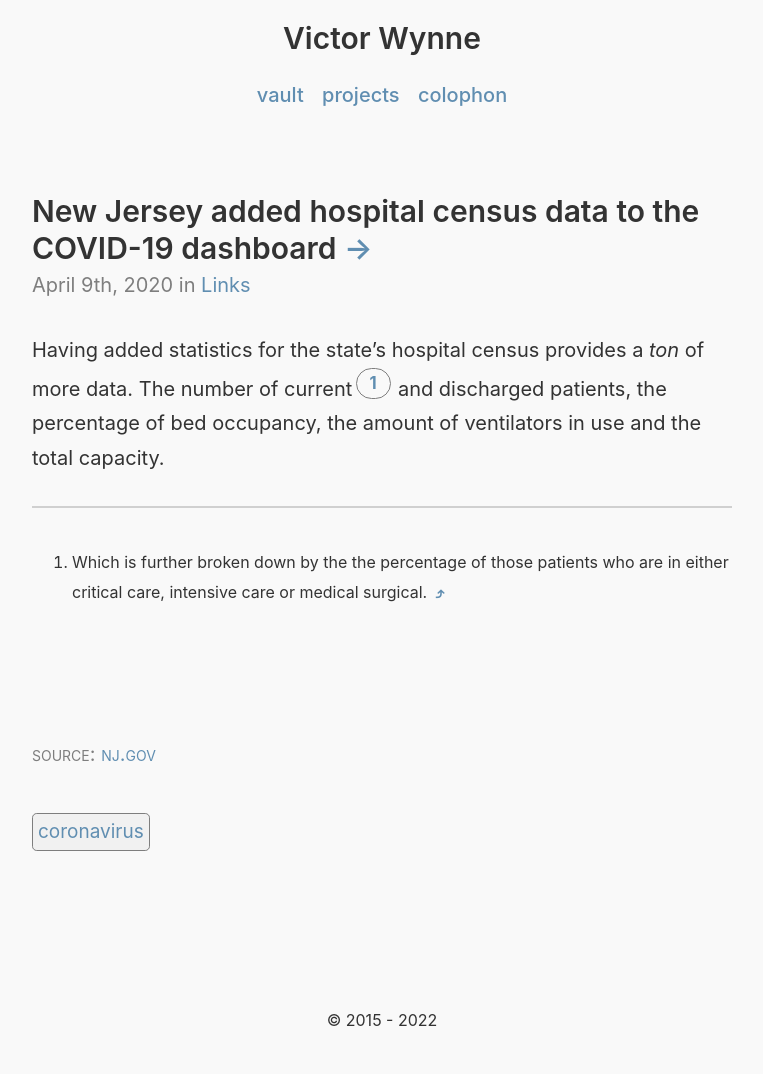
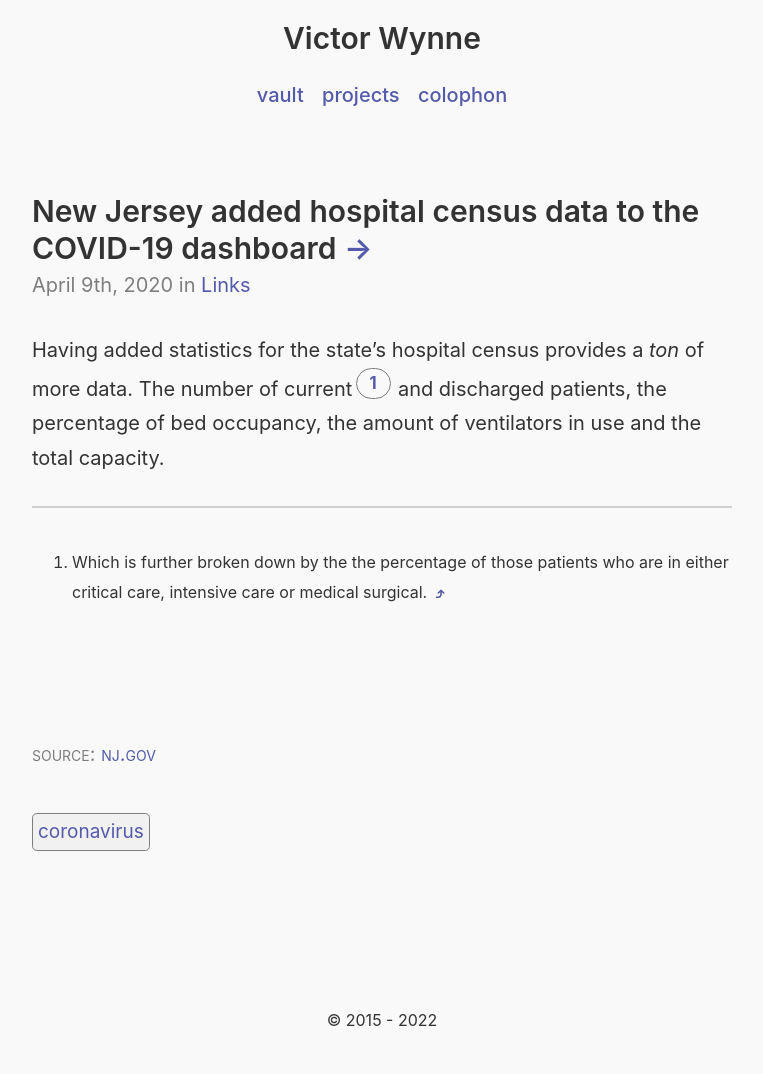
Before and after one commit to wertercatt/tooters, a Jekyll site: the page built from _posts/2020-04-09-new-jersey-added-hospital-census-data-to-the-covid-19-dashboard.md, in a window 1280 px wide. Shown: the whole page, without its empty margins (258-1021 px from the left). Built offline with Jekyll 4.4.1, drawn with Linux system fonts in a browser that asks for light colours.

Commit message:
Update _variables.scss

```diff
--- a/_sass/_variables.scss
+++ b/_sass/_variables.scss
@@ -2,7 +2,7 @@
 $color: #919191;
 $accent: #df5550;
 $light-scheme-color: #919191;
-$light-scheme-accent: #608eb1;
+$light-scheme-accent: #535aaa;
 
 $bg: #1e1e1e;
 $text: #cdcdcd;
```
